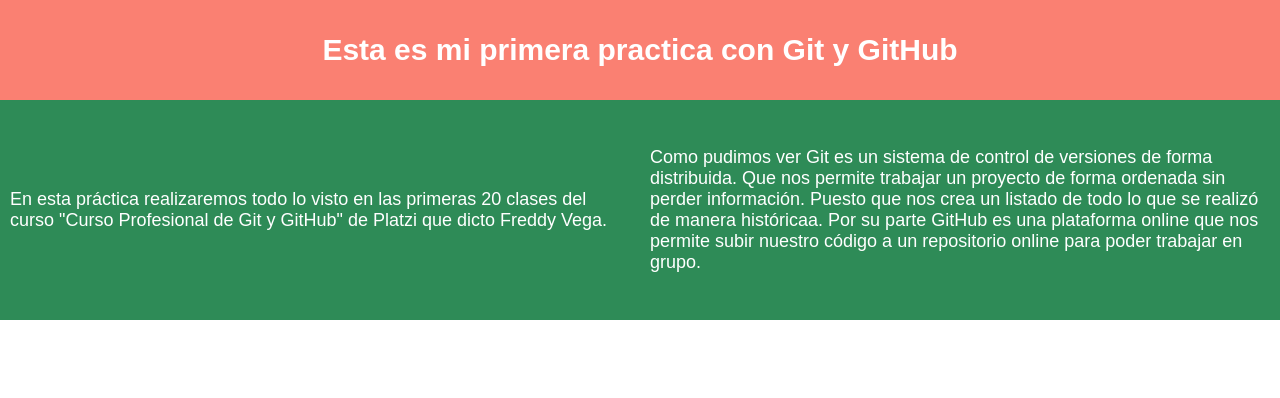
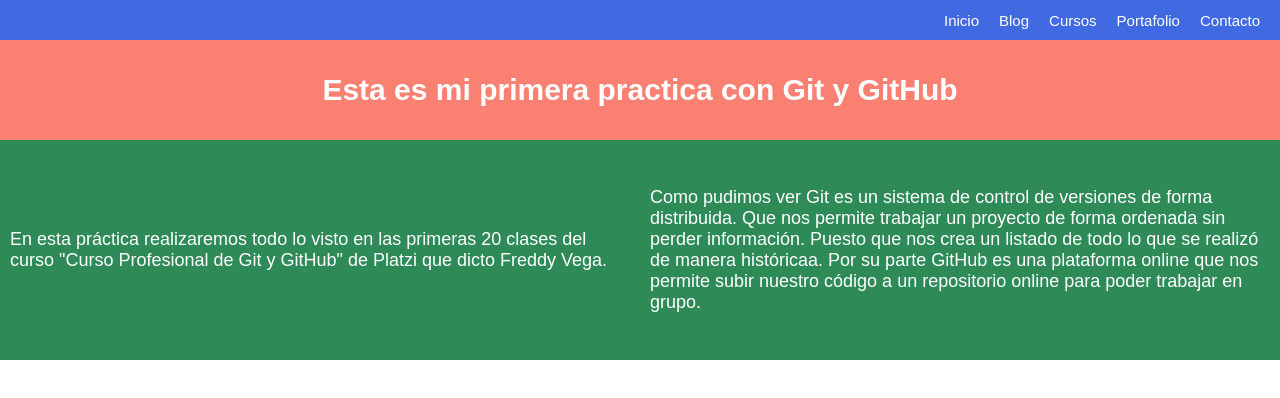
Before and after one commit to crisj1561/PracticaGit1, a plain HTML site: page index.html in a window 1280 px wide. Drawn offline with Linux system fonts and the light colour scheme.

Commit message:
Agrege el menu

```diff
--- a/css/style.css
+++ b/css/style.css
@@ -6,6 +6,28 @@
 html{
     font-size: 62.5%;
     font-family: sans-serif;
+}
+
+.menu-container{
+    height: 4rem;
+    background-color: royalblue;
+    color: #fff;
+    display: flex;
+    align-items: center;
+    justify-content: flex-end;
+}
+.menu-list{
+    margin-right: 1rem;
+    display: flex;
+    list-style: none;
+}
+.menu-list li{
+    margin: 0 1rem;
+}
+.menu-list a{
+    font-size: 1.5rem;
+    text-decoration: none;
+    color: #fff;
 }
 
 .title-container{
--- a/index.html
+++ b/index.html
@@ -8,6 +8,17 @@
     <title>Practica Gti 1</title>
 </head>
 <body>
+    <header class="menu">
+        <nav class="menu-container">
+            <ul class="menu-list">
+                <li><a href="#">Inicio</a></li>
+                <li><a href="#">Blog</a></li>
+                <li><a href="#">Cursos</a></li>
+                <li><a href="#">Portafolio</a></li>
+                <li><a href="#">Contacto</a></li>
+            </ul>
+        </nav>
+    </header>
     <div class="title-container">
         <h1 class="title-detail">
             Esta es mi primera practica con Git y GitHub
```
